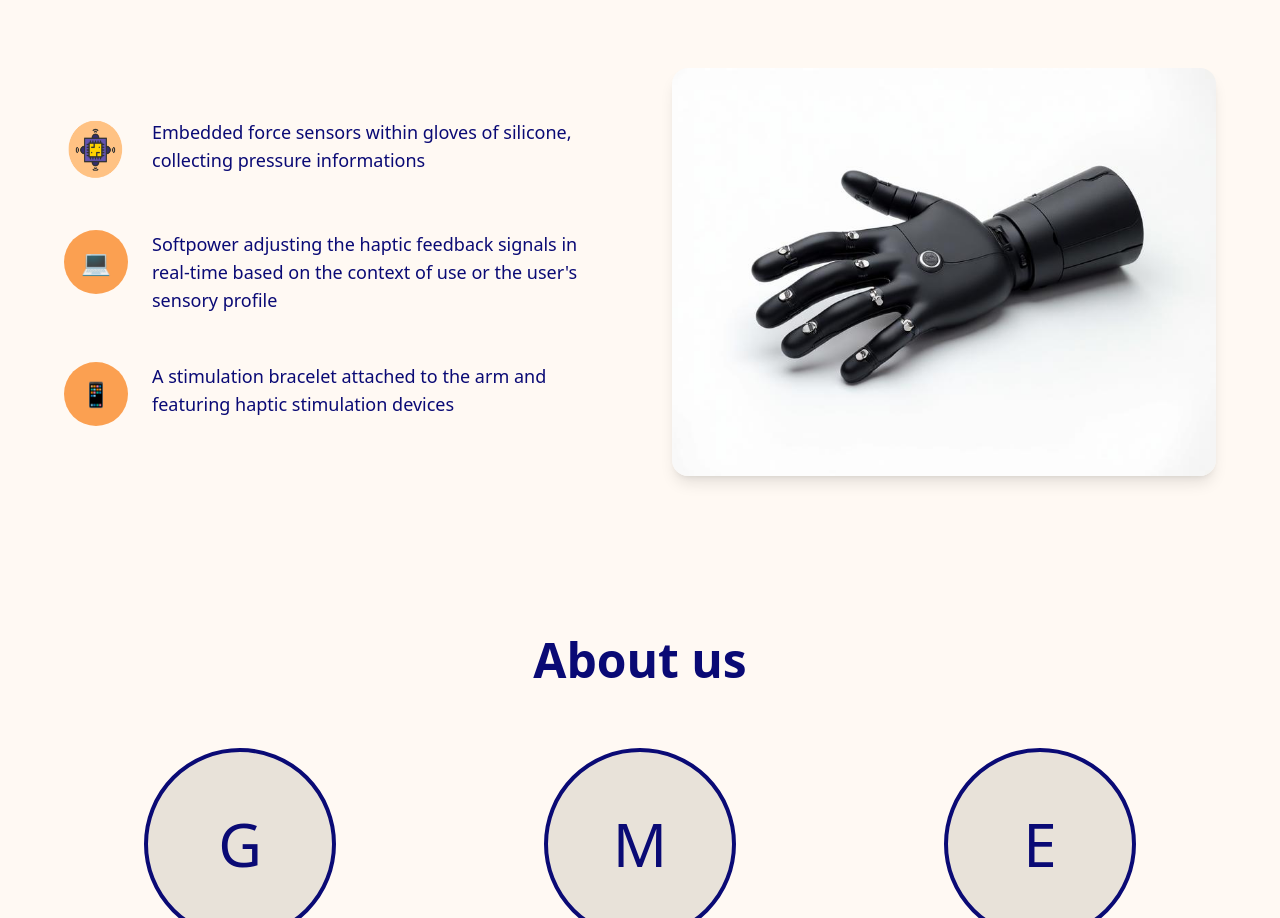
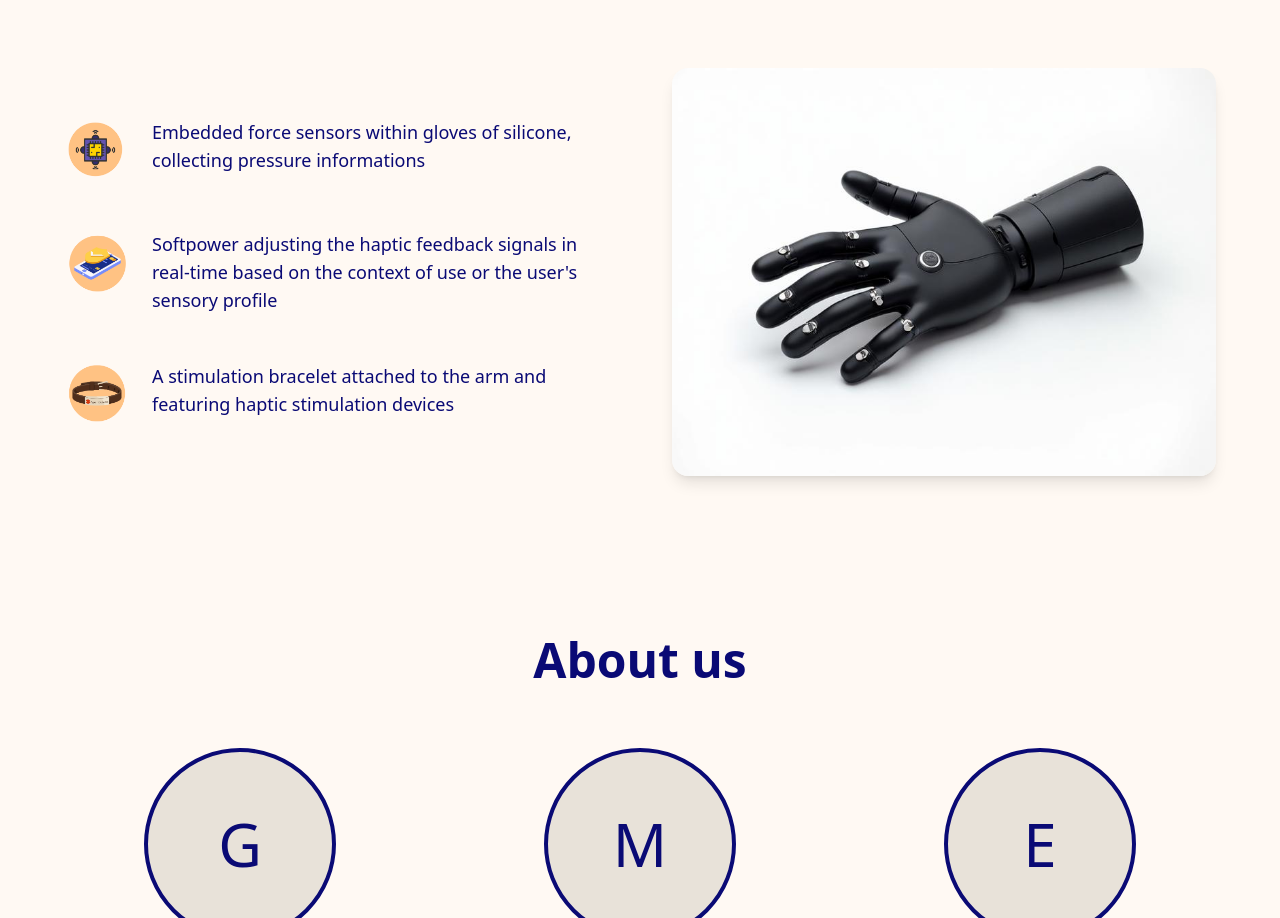
Before and after one commit to lilarazani/advanced-care-technologies, a React (Vite) app: page / in a window 1280 px wide. Shown: the part 2880-3798 px from the top of the page. Built offline with nearby package versions, Linux system fonts and the light colour scheme.

Commit message:
Replace images without distortion
Replace the first feature's image with the provided image and apply the same non-distorting replacement to subsequent features using the specified images in order.

```diff
--- a/src/components/HowItWorksSection.tsx
+++ b/src/components/HowItWorksSection.tsx
@@ -18,7 +18,7 @@ const HowItWorksSection = () => {
                   <img
                     src="/lovable-uploads/28534c51-e0a3-4c2f-a872-ef98326443f4.png"
                     alt="Sensor technology icon"
-                    className="w-16 h-16"
+                    className="w-16 h-16 object-contain"
                   />
                 </div>
                 <div>
@@ -32,9 +32,11 @@ const HowItWorksSection = () => {
               {/* Feature 2 */}
               <div className="flex items-start gap-6">
                 <div className="flex-shrink-0">
-                  <div className="w-16 h-16 bg-accent rounded-full flex items-center justify-center">
-                    <span className="text-2xl">💻</span>
-                  </div>
+                  <img
+                    src="/lovable-uploads/c09d82d9-f58e-4f56-b022-99150078a50a.png"
+                    alt="Software technology icon"
+                    className="w-16 h-16 object-contain"
+                  />
                 </div>
                 <div>
                   <p className="text-lg text-primary">
@@ -47,9 +49,11 @@ const HowItWorksSection = () => {
               {/* Feature 3 */}
               <div className="flex items-start gap-6">
                 <div className="flex-shrink-0">
-                  <div className="w-16 h-16 bg-accent rounded-full flex items-center justify-center">
-                    <span className="text-2xl">📱</span>
-                  </div>
+                  <img
+                    src="/lovable-uploads/4b94403d-2e8b-4fc9-9db3-7ee3c3ddd54c.png"
+                    alt="Stimulation bracelet icon"
+                    className="w-16 h-16 object-contain"
+                  />
                 </div>
                 <div>
                   <p className="text-lg text-primary">
```
Also changed, not shown: public/lovable-uploads/4b94403d-2e8b-4fc9-9db3-7ee3c3ddd54c.png (added), public/lovable-uploads/c09d82d9-f58e-4f56-b022-99150078a50a.png (added).
